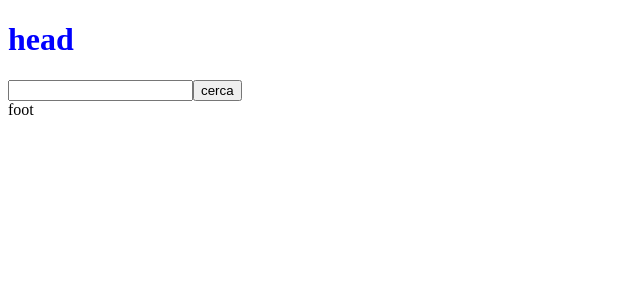
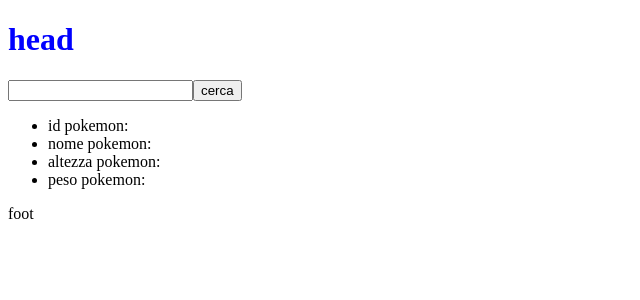
Before and after one commit to LuigiRiva99/vue-pokedex, a Vue app: page / in a window 1280 px wide. Shown: the top 300 px of the page, without its empty margins (0-640 px from the left). Built offline with nearby package versions, Linux system fonts and the light colour scheme.

Commit message:
ADD pokemon search axios call

```diff
--- a/src/components/SearchBar.vue
+++ b/src/components/SearchBar.vue
@@ -2,7 +2,15 @@
     <div>
         <div>
             <input type="text" v-model="userInput">
-            <button @click="search()">cerca</button>
+            <button @click="pkmnCall()">cerca</button>
+            <div>
+                <ul>
+                    <li>id pokemon: {{ pokemon.id }}</li>
+                    <li>nome pokemon: {{ pokemon.name }}</li>
+                    <li>altezza pokemon: {{ pokemon.height }}</li>
+                    <li>peso pokemon: {{ pokemon.weight }}</li>
+                </ul>
+            </div>
         </div>
     </div>
 </template>
@@ -19,12 +27,19 @@ import axios from 'axios';
 
         methods: {
             pkmnCall() {
-                axios.get('https://pokeapi.co/api/v2/pokemon/',{
-                    params: {
-                    }
+
+                let pokemonName = this.userInput.toLowerCase();
+                axios.get(`https://pokeapi.co/api/v2/pokemon/${pokemonName}`,{
+
                 }).then((res)=>{
+                    this.pokemon = res.data
+                    console.log(this.pokemon);
 
                 })
+                .catch((error) => {
+                    console.log('errore nella chiamata API');
+
+                });
             }
         }
     }
```
